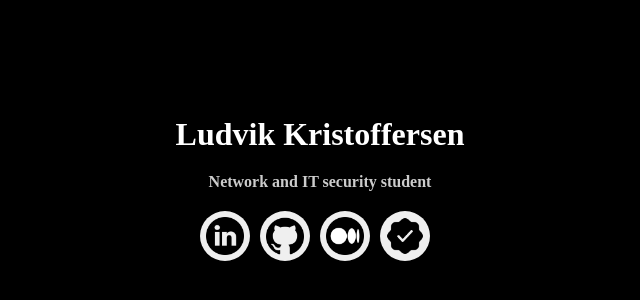
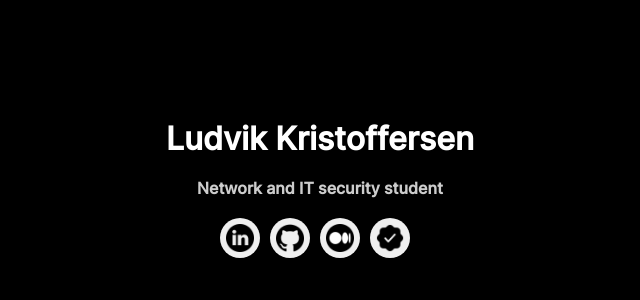
Before and after one commit to ludvikkristoffersen/website, a plain HTML site: page index.html in a window 1280 px wide. Shown: the part 222-522 px from the top of the page, without its empty margins (320-960 px from the left). Drawn offline with Linux system fonts and the light colour scheme.

Commit message:
Update main-stylesheet.css

```diff
--- a/css/main-stylesheet.css
+++ b/css/main-stylesheet.css
@@ -1,4 +1,9 @@
+@font-face {
+    font-family: "Inter";
+    src: url(/static/Inter-Medium.ttf);
+}
 body {
+    font-family: "Inter";
     background-color: rgb(0, 0, 0);
     display: flex;
     justify-content: center;
@@ -12,13 +17,11 @@ body {
 }
 
 h1 {
-    font-family: "Hack";
     color: rgb(255, 255, 255);
     animation: fadeInUp 1s ease-out forwards 0s;
     opacity: 0;
 }
 h3 {
-    font-family: "Hack";
     color: rgb(204, 204, 204);
     font-size: 16px;
     animation: fadeInUp 1s ease-out forwards 0.5s;
@@ -39,8 +42,8 @@ h1, h3 {
     display: flex;
     align-items: center;
     justify-content: center;
-    width: 50px;
-    height: 50px;
+    width: 40px;
+    height: 40px;
     overflow: hidden;
     cursor: pointer;
     margin-right: 10px;
```
